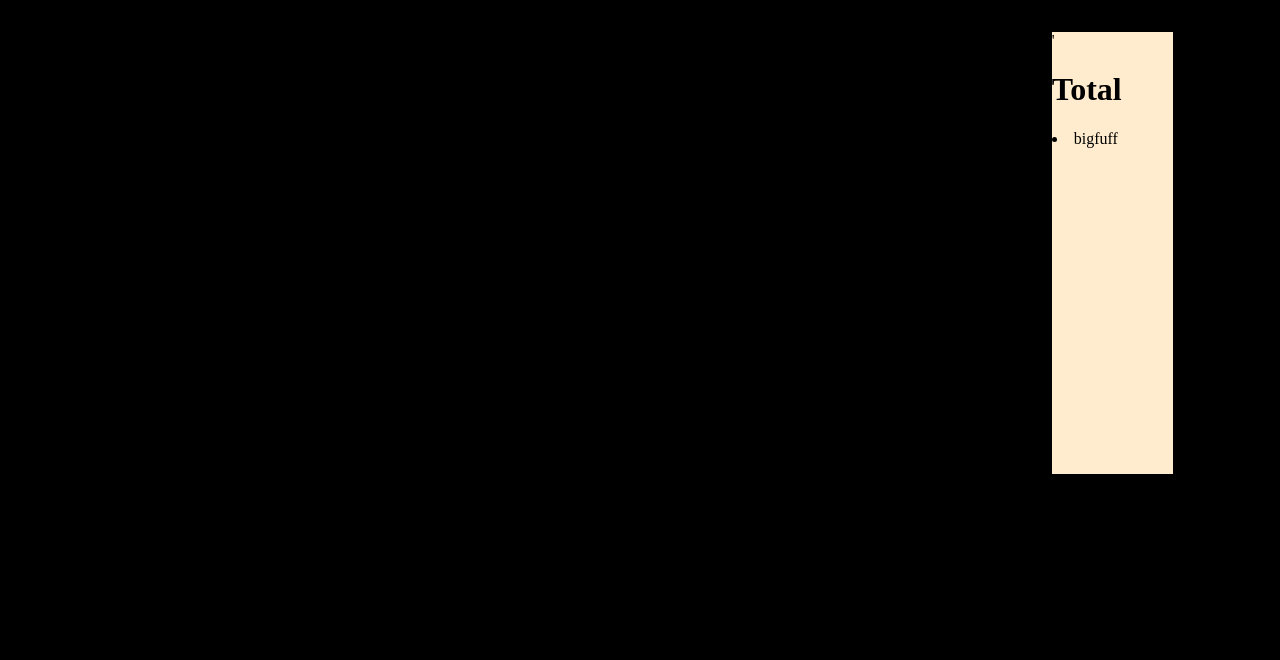
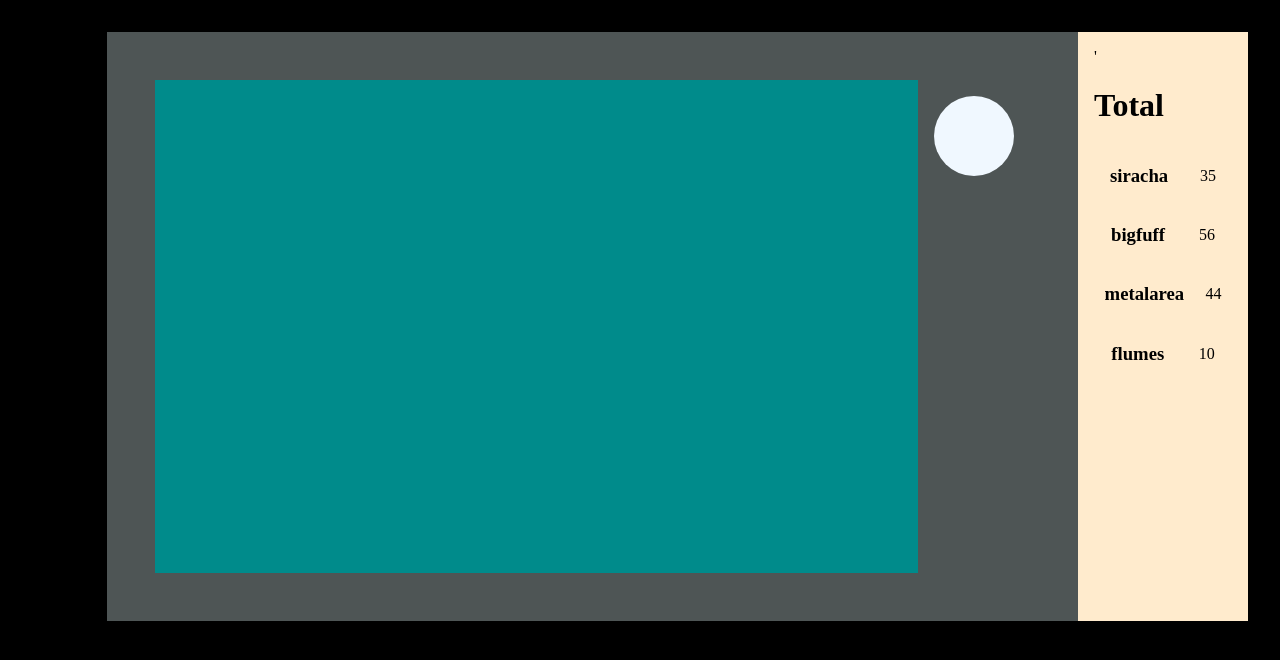
Before and after one commit to augustoramirez46/taller-react-webAvnz, a React (Create React App) app: page /#/home in a window 1280 px wide. Shown: the top 660 px of the page. Built offline with nearby package versions, Linux system fonts and the light colour scheme.

Commit message:
added tone js play, pedalboard component & the list now renders PriceListItems

```diff
--- a/package.json
+++ b/package.json
@@ -17,6 +17,7 @@
     "react-dom": "^17.0.1",
     "react-router-dom": "^5.2.0",
     "react-scripts": "4.0.3",
+    "tone": "^14.7.77",
     "typescript": "^4.1.2",
     "web-vitals": "^1.0.1"
   },
--- /dev/null
+++ b/src/components/PedalBoard/PedalBoard.tsx
@@ -0,0 +1,15 @@
+import * as React from 'react'
+import { PlayAudio } from '../PlayAudioButton/PlayAudio'
+
+interface PedalBoardProps {
+    onPlayPause: () => void;
+}
+
+export const PedalBoard: React.FC<PedalBoardProps> = ({ onPlayPause }) => {
+
+    return (<div className={`PedalBoard`}>
+        <div className={`PedalBoard__main`}></div>
+        <PlayAudio onPlayPause={onPlayPause}></PlayAudio>
+    </div>
+    );
+}
--- /dev/null
+++ b/src/components/PedalBoard/_PedalBoard.scss
@@ -0,0 +1,15 @@
+.PedalBoard {
+    display: flex;
+    flex-direction: row;
+    background-color: rgb(78, 85, 85);
+    height: 80%;
+    width: 80%;
+
+    padding: 3em;
+    justify-content: bottom;
+
+    &__main {
+        background-color: darkcyan;
+        flex-grow: 1;
+    }
+}
--- /dev/null
+++ b/src/components/PlayAudioButton/PlayAudio.tsx
@@ -0,0 +1,15 @@
+import * as React from 'react';
+
+
+interface PlayAudioProps {
+    onPlayPause: () => void;
+
+}
+
+export const PlayAudio: React.FC<PlayAudioProps> = ({ onPlayPause, }) => {
+
+
+    return (
+        <div className={`playAudioButton`} onClick={onPlayPause}></div>
+    );
+}
--- /dev/null
+++ b/src/components/PlayAudioButton/_PlayAudioButton.scss
@@ -0,0 +1,10 @@
+.playAudioButton {
+
+    background-color: aliceblue;
+    width: 80px;
+    height: 80px;
+
+    margin: 1em 1em;
+    border-radius: 50%;
+
+}
--- /dev/null
+++ b/src/components/PriceListItem/PriceListItem.tsx
@@ -0,0 +1,17 @@
+import * as React from 'react';
+
+
+interface PriceListItemProps {
+    key: number,
+    name: string,
+    price: number,
+}
+
+export const PriceListItem: React.FC<PriceListItemProps> = ({ key, name, price }) => {
+
+    return <div className={`PriceListItem`}>
+        <h3 className={`PriceListItem__title`}>{name}</h3>
+        <p className={`PriceListItem__price`}>{price}</p>
+    </div>
+
+}
--- /dev/null
+++ b/src/components/PriceListItem/_PriceListItem.scss
@@ -0,0 +1,7 @@
+.PriceListItem {
+    display: flex;
+    flex-direction: row;
+    width: 100%;
+    align-items: center;
+    justify-content: space-around;
+}
--- a/src/components/PriceSum/PriceSum.tsx
+++ b/src/components/PriceSum/PriceSum.tsx
@@ -1,5 +1,6 @@
 import * as React from 'react';
 import { PedalInfo } from '../../utils/pedalInfo';
+import { PriceListItem } from '../PriceListItem/PriceListItem';
 
 
 interface PriceSumProps {
@@ -12,7 +13,14 @@ export const PriceSum: React.FC<PriceSumProps> = ({ list }) => {
     return (<div className='PriceSum'>'
         <h1>Total</h1>
 
-        <li>{list[1].name}</li>
+        {list.map(({ id, name, price }) => {
+            return <PriceListItem
+                key={id}
+                name={name}
+                price={price}
+            >
+            </PriceListItem>;
+        })}
 
     </div>);
 }
--- a/src/components/PriceSum/_PriceSum.scss
+++ b/src/components/PriceSum/_PriceSum.scss
@@ -1,6 +1,8 @@
 .PriceSum {
     background-color: blanchedalmond;
-    height: 60%;
-    width: 10%;
+    height: 80%;
+    width: 14%;
+
+    padding: 1em 1em;
 
 }
--- a/src/containers/App/App.css
+++ b/src/containers/App/App.css
@@ -22,15 +22,64 @@ main {
   display: -ms-flexbox;
   display: flex;
   -webkit-box-orient: horizontal;
-  -webkit-box-direction: reverse;
-      -ms-flex-direction: row-reverse;
-          flex-direction: row-reverse;
+  -webkit-box-direction: normal;
+      -ms-flex-direction: row;
+          flex-direction: row;
   padding: 2em;
 }
 
 .PriceSum {
   background-color: blanchedalmond;
-  height: 60%;
-  width: 10%;
+  height: 80%;
+  width: 14%;
+  padding: 1em 1em;
+}
+
+.playAudioButton {
+  background-color: aliceblue;
+  width: 80px;
+  height: 80px;
+  margin: 1em 1em;
+  border-radius: 50%;
+}
+
+.PedalBoard {
+  display: -webkit-box;
+  display: -ms-flexbox;
+  display: flex;
+  -webkit-box-orient: horizontal;
+  -webkit-box-direction: normal;
+      -ms-flex-direction: row;
+          flex-direction: row;
+  background-color: #4e5555;
+  height: 80%;
+  width: 80%;
+  padding: 3em;
+  -webkit-box-pack: bottom;
+      -ms-flex-pack: bottom;
+          justify-content: bottom;
+}
+
+.PedalBoard__main {
+  background-color: darkcyan;
+  -webkit-box-flex: 1;
+      -ms-flex-positive: 1;
+          flex-grow: 1;
+}
+
+.PriceListItem {
+  display: -webkit-box;
+  display: -ms-flexbox;
+  display: flex;
+  -webkit-box-orient: horizontal;
+  -webkit-box-direction: normal;
+      -ms-flex-direction: row;
+          flex-direction: row;
+  width: 100%;
+  -webkit-box-align: center;
+      -ms-flex-align: center;
+          align-items: center;
+  -ms-flex-pack: distribute;
+      justify-content: space-around;
 }
 /*# sourceMappingURL=App.css.map */
--- a/src/containers/App/App.scss
+++ b/src/containers/App/App.scss
@@ -1,6 +1,5 @@
 * {
     box-sizing: border-box;
-
 }
 
 html,
@@ -21,9 +20,13 @@ main {
     height: 100vh;
 
     display: flex;
-    flex-direction: row-reverse;
+    flex-direction: row;
+
     padding: 2em;
 
 }
 
 @import '../../components/PriceSum/PriceSum';
+@import '../../components/PlayAudioButton/PlayAudioButton';
+@import '../../components/PedalBoard/PedalBoard';
+@import '../../components/PriceListItem/PriceListItem'
--- a/src/containers/App/App.tsx
+++ b/src/containers/App/App.tsx
@@ -3,6 +3,9 @@ import { PriceSum } from '../../components/PriceSum/PriceSum';
 import './App.css'
 import { HashRouter, Route } from 'react-router-dom';
 import { Home } from '../Home/Home';
+import * as Tone from 'tone';
+import { PlayAudio } from '../../components/PlayAudioButton/PlayAudio';
+import { PedalBoard } from '../../components/PedalBoard/PedalBoard';
 
 const testPedals = [
     {
@@ -27,15 +30,53 @@ const testPedals = [
     }
 ];
 
+let playing = false;
+
 export const App = () => {
+
+    const synth = new Tone.Synth().toDestination();
+    // const now = Tone.now();
+
+
+    const handleOnPlayPause = () => {
+
+
+        switch (playing) {
+            case false:
+                const now = Tone.now();
+
+                synth.triggerAttack("C4", now);
+                synth.triggerAttack("G4", now + .3);
+                synth.triggerAttack("E4", now + .5);
+
+                playing = true;
+                break;
+
+            case true:
+                synth.triggerRelease();
+
+                playing = false;
+                break;
+        }
+
+        console.log(playing);
+
+
+    }
+
+    const intermediatePlayPause = () => {
+        handleOnPlayPause();
+    }
 
     return (<main>
 
         <HashRouter basename={process.env.PUBLIC_URL}>
 
+
             <Route path="/home" component={Home} />
 
-            <PriceSum list={testPedals}></PriceSum>
+            <PedalBoard onPlayPause={intermediatePlayPause} />
+            <PriceSum list={testPedals} ></PriceSum>
 
         </HashRouter>
 
```
Also changed, not shown: 2 other files (tests, documents, lock files or other folders).
